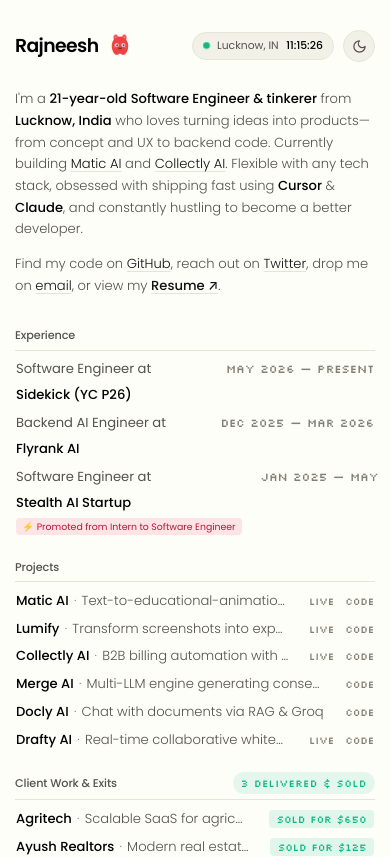
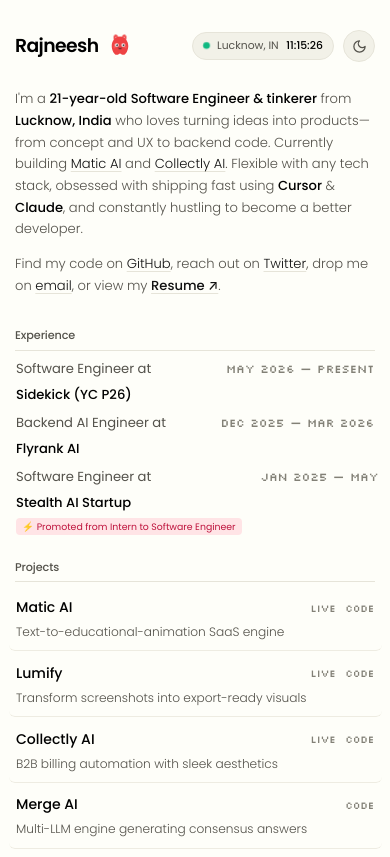
Before and after one commit to rajneeshverma1/graviton, a Next.js app: page / in a window 390 px wide. Shown: the top 857 px of the page. Built offline with nearby package versions, Linux system fonts and the light colour scheme.

Commit message:
feat(projects): support readable multi-line taglines on mobile viewports

```diff
--- a/src/components/ProjectsSection.tsx
+++ b/src/components/ProjectsSection.tsx
@@ -32,6 +32,7 @@
           return (
             <div
               key={project.id}
+              className="portfolio-row-container"
               style={{
                 borderRadius: "var(--radius-sm)",
                 transition: "var(--transition)",
@@ -42,29 +43,9 @@
               }}
             >
               {/* Row Header */}
-              <div
-                className={isExpanded ? "" : "hover-row"}
-                style={{
-                  padding: "0.18rem 0.5rem",
-                  display: "flex",
-                  alignItems: "baseline",
-                  justifyContent: "space-between",
-                  gap: "1.25rem",
-                }}
-              >
-                {/* Left: Clickable Project Name · Tagline */}
-                <div
-                  style={{
-                    fontSize: "0.875rem",
-                    color: "var(--fg-muted)",
-                    overflow: "hidden",
-                    textOverflow: "ellipsis",
-                    whiteSpace: "nowrap",
-                    flex: "0 1 auto",
-                    fontWeight: 300,
-                    lineHeight: 1.5,
-                  }}
-                >
+              <div className={`portfolio-row-header ${isExpanded ? "" : "hover-row"}`}>
+                <div className="portfolio-row-top">
+                  <div className="portfolio-row-main">
                     <button
                       type="button"
                       onClick={() => toggleExpand(project.id)}
@@ -83,9 +64,9 @@
                       }}
                     >
                       <strong
+                        className="portfolio-row-title-text"
                         style={{
                           color: isExpanded ? "var(--accent)" : "var(--fg-strong)",
-                        fontWeight: 500,
                           textDecoration: "underline",
                           textDecorationColor: isExpanded ? "var(--accent)" : "transparent",
                           textUnderlineOffset: "3px",
@@ -107,25 +88,14 @@
                         {project.name}
                       </strong>
                     </button>
-                  <span style={{ color: "var(--fg-subtle)", margin: "0 0.35rem" }}>
-                    ·
-                  </span>
-                  <span style={{ color: "var(--fg-muted)" }}>
+                    <span className="portfolio-row-sep">·</span>
+                    <span className="portfolio-row-desc-desktop">
                       {project.tagline}
                     </span>
                   </div>
 
                   {/* Right: Live / Code with timeline silkscreen font */}
-                <div
-                  className="font-silkscreen"
-                  style={{
-                    display: "flex",
-                    alignItems: "center",
-                    gap: "0.75rem",
-                    flexShrink: 0,
-                    fontSize: "0.6875rem",
-                  }}
-                >
+                  <div className="portfolio-row-actions font-silkscreen">
                     {project.liveUrl && !project.liveUrl.includes("github.com") && (
                       <a
                         href={project.liveUrl}
@@ -148,6 +118,12 @@
                         Code
                       </a>
                     )}
+                  </div>
+                </div>
+
+                {/* Mobile Tagline (clean, readable, and non-cramped underneath on phone) */}
+                <div className="portfolio-row-desc-mobile">
+                  {project.tagline}
                 </div>
               </div>
 
```
Lines whose indentation alone changed are shown as unchanged.
